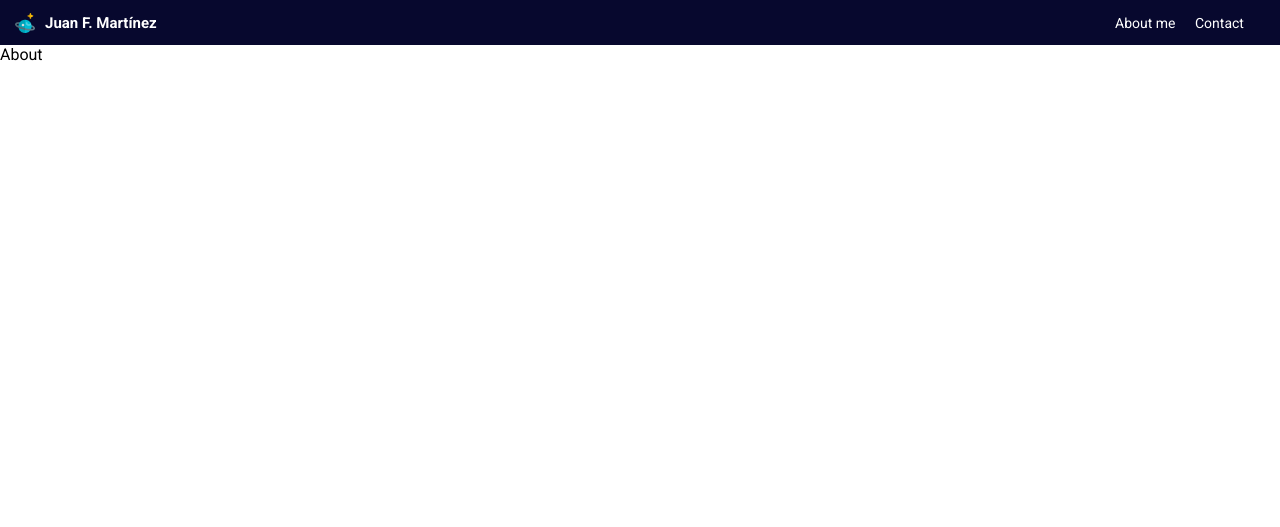
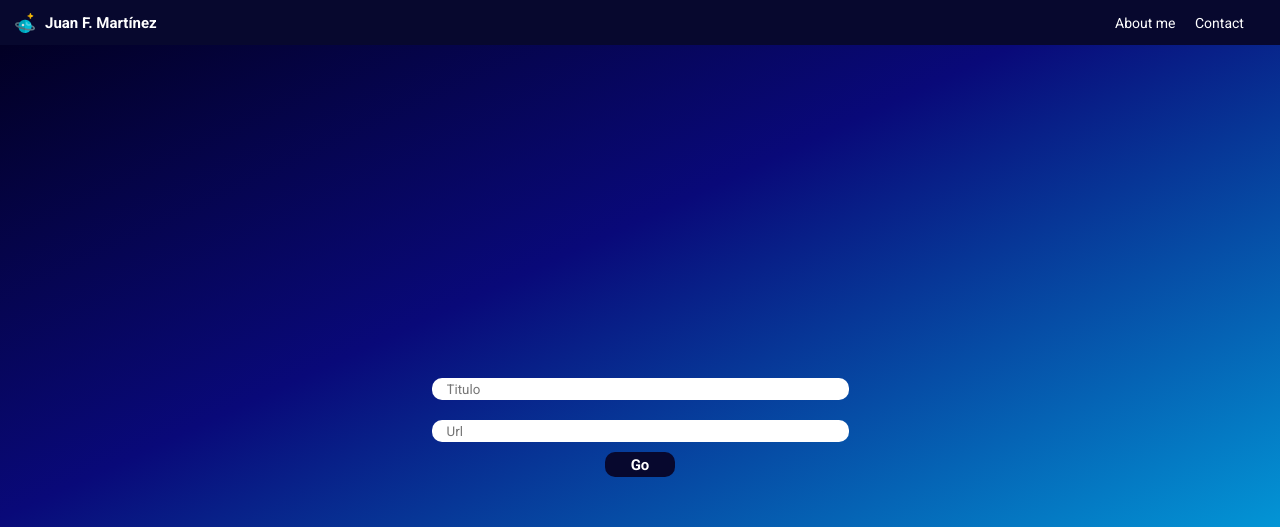
Before and after one commit to JuanFeA98/portafolioDef, a Gatsby site: page /about in a window 1280 px wide. Shown: the top 527 px of the page. Built offline with nearby package versions, Linux system fonts and the light colour scheme; Gatsby itself is replaced by a stand-in of ours; some packages are replaced by stand-ins of ours; no server answers; the database is empty.

Commit message:
Retomando

```diff
--- a/package.json
+++ b/package.json
@@ -5,6 +5,8 @@
   "version": "0.1.0",
   "author": "Kyle Mathews <mathews.kyle@gmail.com>",
   "dependencies": {
+    "firebase": "^8.3.1",
+    "firebase-tools": "^9.8.0",
     "gatsby": "^2.26.1",
     "gatsby-image": "^2.5.0",
     "gatsby-plugin-manifest": "^2.6.1",
--- a/src/components/layout.js
+++ b/src/components/layout.js
@@ -2,7 +2,7 @@ import React from "react"
 import PropTypes from "prop-types"
 
 import Header from "./header"
-import Footer from './footer'
+// import Footer from './footer'
 
 import '../styles/index.css'
 
--- /dev/null
+++ b/src/db.js
@@ -0,0 +1,17 @@
+import firebase from 'firebase/app'
+import 'firebase/firestore'
+
+
+const firebaseConfig = {
+    apiKey: "AIzaSyDvznvnRNtkt3OkayytvXSmUrz5_hJAAxk",
+    authDomain: "portafolio-df75a.firebaseapp.com",
+    projectId: "portafolio-df75a",
+    storageBucket: "portafolio-df75a.appspot.com",
+    messagingSenderId: "573476069147",
+    appId: "1:573476069147:web:7f17abe4ed08324b7dfdbe",
+    measurementId: "G-B1HHTFHP38"
+  };
+
+const fb = firebase.initializeApp(firebaseConfig);
+
+export const db = fb.firestore();
--- a/src/pages/about.js
+++ b/src/pages/about.js
@@ -1,14 +1,73 @@
-import React, { Component } from 'react'
-import Layout from '../components/layout'
+import React, { useState, useEffect } from 'react';
+import Layout from '../components/layout';
 
-export default class about extends Component {
-    render() {
-        return (
-            <Layout>
-                <div className="About">
-                    About
-                </div>
-            </Layout>
-        )
+import '../styles/components/about.css'
+
+import {db} from '../db'
+
+export default function About() {
+
+    const initialValues = {
+        Titulo: '',
+        Url: ''
     }
+
+    const [values, setValues] = useState(initialValues);
+    const [links, setLinks] = useState([]);
+
+    const agregar = async (linkObject)=>{
+        console.log(linkObject)
+        await db.collection('pruebas').doc().set(linkObject);
+    }
+
+    const llamar = async()=>{
+        db.collection('pruebas').onSnapshot((querySnapshot)=>{
+            const docs = [];
+            querySnapshot.forEach((doc)=>{
+                docs.push({...doc.data(), id:doc.id})
+            });
+            setLinks(docs)
+            console.log(docs)
+        });
+    }
+
+
+    useEffect (()=>{
+        console.log(links)
+        llamar()
+        console.log(links)
+    }, [])
+
+    const handleInputChange = e =>{
+        const {name, value} = e.target;
+        setValues({...values, [name]: value})
+    }
+
+    const handleSubmmit = e =>{
+        e.preventDefault();
+        agregar(values)
+    }
+
+    return (
+        <Layout>
+        <React.Fragment>
+            <div className="About">
+                <form onSubmit={handleSubmmit}>
+                    <input type="text" placeholder="Titulo" name="Titulo" onChange={handleInputChange}/>
+                    <input type="text" placeholder="Url" name="Url" onChange={handleInputChange}/>
+                    <button>Go</button>
+                </form>
+            </div>
+            <div className="prueba">
+                {links.map((link)=>(
+                    <div key={link.id}>
+                        <h2>{link.Titulo}</h2>
+                        <h4>{link.Url}</h4>
+                        <img src={link.Url} alt=""/>
+                    </div>
+                ))}
+            </div>
+        </React.Fragment>
+    </Layout>
+    )
 }
--- /dev/null
+++ b/src/styles/components/about.css
@@ -0,0 +1,46 @@
+.About{
+    background: linear-gradient(155deg, rgba(2,0,36,1) 0%, rgba(9,9,121,1) 35%, rgba(0,212,255,1) 100%);
+    height: calc(100vh - 45px);
+    margin: 0 auto;
+    display: flex;
+    align-items: center;
+}
+
+form{
+    width: 80%;
+    max-width: 500px;
+    display: flex;
+    flex-direction: column;
+    align-items: center;
+    margin: 0 auto;
+}
+
+form input{
+    width: 80%;
+    height: 20px;
+    margin: 10px;
+    border: 0;
+    border-radius: 10px;
+    padding-left: 15px;
+}
+
+form button{
+    width: 70px;
+    height: 25px;
+    background: #07082e;
+    border: 0;
+    color: white;
+    font-weight: bold;
+    font-size: 15px;
+    border-radius: 10px;
+    transition: 0.2s;
+}
+
+form button:hover{
+    cursor: pointer;
+    box-shadow: 0px 3px 5px black;
+}
+
+.prueba img{
+    width: 200px;
+}
```
Also changed, not shown: src/pages/index.js (+10 -2 lines), 1 other file.
